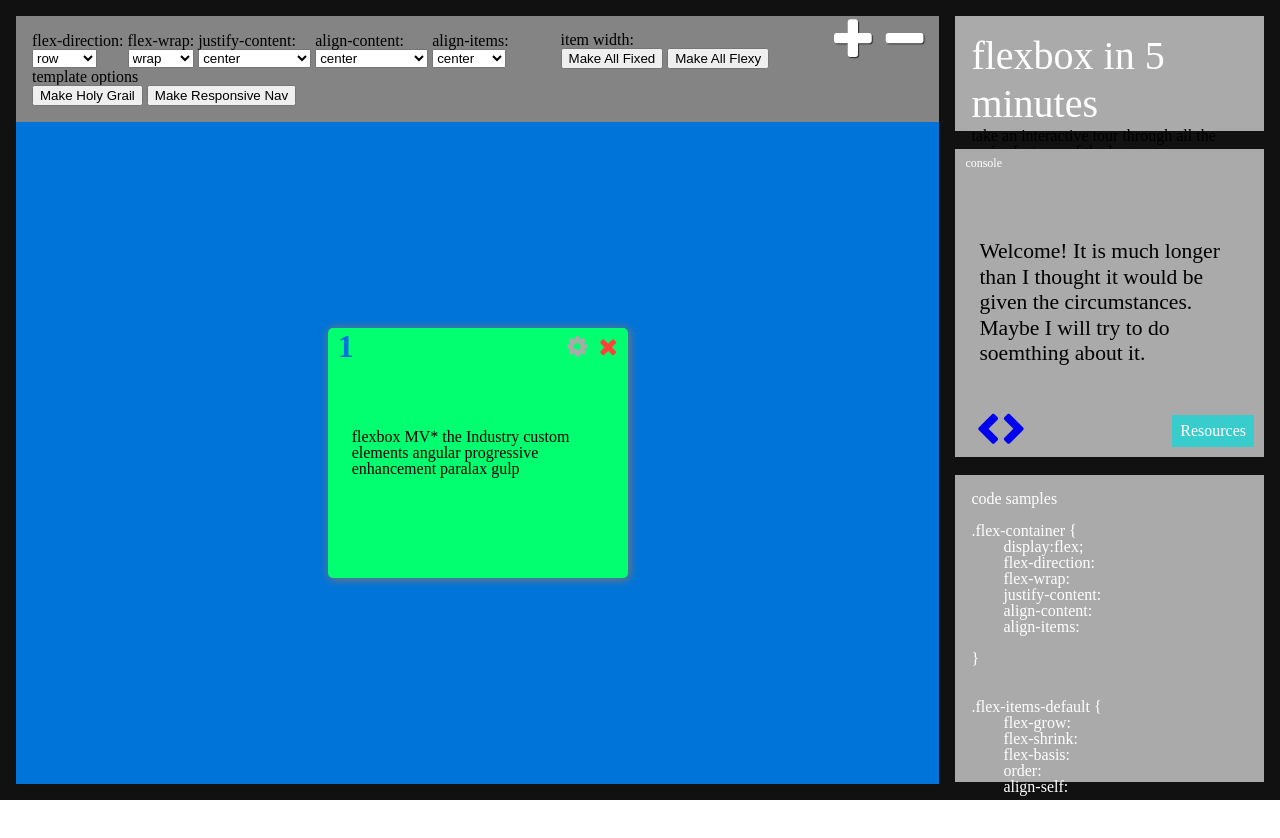
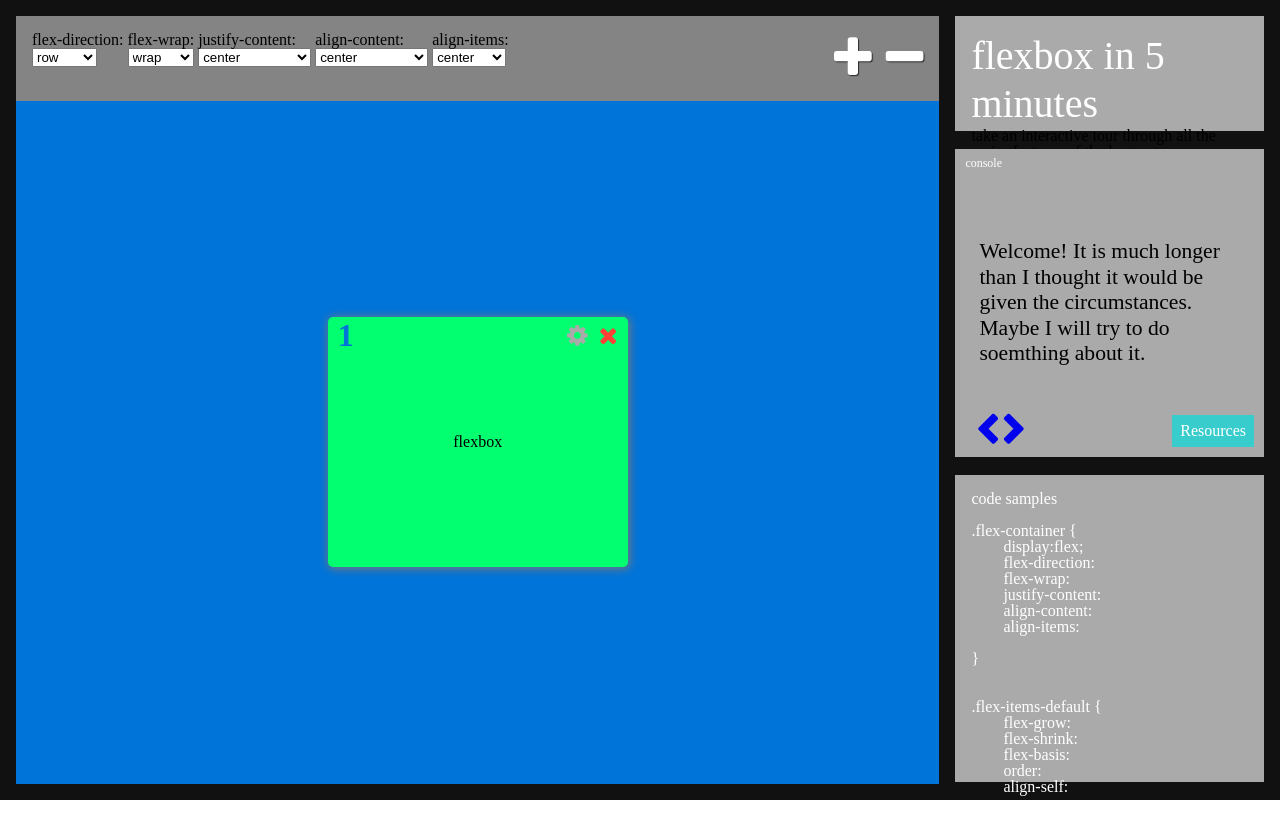
Before and after one commit to brycepj/flexbox, a website: page index.html in a window 1280 px wide. Both pictures are taken after a click on the link 852 px from the left and 46 px from the top of the page. Drawn offline with Linux system fonts and the light colour scheme.

Commit message:
last commit: 2014-03-11

```diff
--- a/index.html
+++ b/index.html
@@ -35,10 +35,7 @@
 <div id="flexbox-app" class="playground-ui">
 
 <div class="control-panel">
-        <div class="cs-add-remove">
-            <a class="cs-add" data-bind="click:newItem"><i class="fa fa-plus"></i></a>
-            <a class="cs-remove" data-bind="click:oneLessItem"><i class="fa fa-minus"></i></a>
-        </div>
+
         <div class="container-settings">
             <label >flex-direction: <select
                     data-bind="options:flexDirectionOptions, value:cPropsCurrent.flexDirection"></select> </label>
@@ -51,26 +48,12 @@
             <label>align-items: <select
                     data-bind="options:alignItemsOptions, value:cPropsCurrent.alignItems"></select> </label>
         </div>
-        <div data-bind="visible:true" class="item-defaults">
-            <h2>item width:</h2>
-            <button data-bind="click:makeAllFixed">Make All Fixed</button>
-            <button data-bind="click:makeAllFlexy">Make All Flexy</button>
-            <!--
-             <label for="">flex-grow: <input type="text" data-bind="value:iPropsDefault.flexGrow"></label>
-             <label for="">flex-shrink: <input type="text" data-bind="value:iPropsDefault.flexShrink"></label>
-             <label for="">flex-basis<input type="text" data-bind="value:iPropsDefault.flexBasis"></label>
-             <label for="">align-self: <select type="text"
-                                               data-bind="options:alignSelfOptions, value:iPropsDefault.alignSelf"></select></label>
-             <label for="">width: <input type="text" data-bind="value:iPropsDefault.width"></label>
 
-                         <button data-bind="click:resetItemProps, text:defaultBtnText">reset item defaults</button>
 
- -->
-        </div>
-        <div class="template-options">
-            <h2>template options</h2>
-            <button data-bind="click:makeHolyGrail">Make Holy Grail</button>
-            <button data-bind="click:responsiveNav">Make Responsive Nav</button>
+
+    <div class="cs-add-remove">
+            <a class="cs-add" data-bind="click:newItem"><i class="fa fa-plus"></i></a>
+            <a class="cs-remove" data-bind="click:oneLessItem"><i class="fa fa-minus"></i></a>
         </div>
     </div>
 
@@ -88,6 +71,8 @@
                 width:cPropsCurrent.width
                 }">
     </div>
+
+
 </div>
 <aside class="sidebar">
     <div class="masthead">
--- a/js/main.js
+++ b/js/main.js
@@ -17,22 +17,28 @@ var flexbox;
                     flexBasis: null,
                     alignSelf: null,
                     backgroundColor: "#01ff70",
-                    margin: "10px"
+                    margin: "10px",
+                    lorem: 1
                 }; }
                 if (props.content) {
                     props.viewSettings = false;
                     props.viewContent = true;
                 }
+                ;
+                if (typeof props.lorem === "undefined") {
+                    props.lorem = 1;
+                }
+                ;
+                if (props.content) {
+                    props.lorem = null;
+                }
+                ;
                 if (typeof props.isFlexyWidth === "undefined") {
                     props.isFlexyWidth = false;
                 }
                 ;
                 if (typeof props.isFixedWidth === "undefined") {
                     props.isFixedWidth = true;
-                }
-                ;
-                if (typeof props.content === "undefined") {
-                    props.content = "Lorem ipsum for the win";
                 }
                 ;
                 if (typeof props.height === "undefined") {
@@ -97,18 +103,27 @@ var flexbox;
                     margin: ko.observable(props.margin)
                 };
 
-                var lorem = new flexbox.model.devLorem(10);
-
-                this.content = ko.observable(lorem.text);
-
                 this.viewSettings = ko.observable(props.viewSettings);
                 this.viewContent = ko.observable(props.viewContent);
 
+                this.lorem = new flexbox.model.devLorem(props.lorem);
+
+                this.content = ko.computed(function () {
+                    var index = this.index();
+                    var lorem = this.lorem.text;
+
+                    var content = props.content;
+
+                    if (content) {
+                        return content;
+                    } else {
+                        return lorem;
+                    }
+                    ;
+                }, this);
+
                 this.isFixedWidth = ko.observable(props.isFixedWidth);
                 this.isFlexyWidth = ko.observable(props.isFlexyWidth);
-
-                var input = 4;
-                this.lorem = new flexbox.model.devLorem(input);
 
                 this.highlightFixed = ko.computed(function () {
                     if (this.isFixedWidth()) {
@@ -233,7 +248,7 @@ var flexbox;
                 this.wordCount = wordCount;
                 this.chosenWords = [];
                 this.text = "";
-                this.words = ['flexbox', 'device agnostic', 'breaks in ie6', 'paul irish', 'web standards', 'grok', 'crufty', 'angular', 'MV*', 'addy osmani', 'custom elements', 'paralax', 'performance budget', 'offline first', 'gulp', 'node', 'ie6 countdown', 'progressive enhancement', 'the Industry'];
+                this.words = ['flexbox', 'device agnostic', 'breaks in ie6', 'paul irish', 'web standards', 'grok', 'crufty', 'angular', 'MV*', 'addy osmani', 'custom elements', 'paralax', 'performance budget', 'offline first', 'gulp', 'node', 'ie6 countdown', 'progressive enhancement', 'the Industry', 'svg', 'machine code', 'rails', 'django', 'google', 'indexDB', 'webgl', 'ux/ui', 'tim kadlec', 'retina', 'fixed header', 'minimalist', 'simplicity is not the absense of clutter', 'QR codes', 'art directed blog posts', 'masonry', 'infinite scrolling', 'lazy load', 'mobile navigation toggle', 'api', 'spa', 'ember', 'backbone', 'mvc', 'require', 'the open web', 'server farm', 'bash', 'free as in beer', 'nosql', 'how long does it take to learn javascript', 'gui', 'fortran', 'server-side', 'back-end', 'groovy on grails', 'haskell', 'erlang', 'continuous integration', 'capistrano', 'typescript', 'coffeescript', 'google dart', 'yehuda katz'];
 
                 var min = 0;
                 var max = this.words.length;
@@ -306,6 +321,21 @@ var flexbox;
                     width: ko.observable("100%")
                 };
 
+                this.cPropsCurrent.alignItems.subscribe(function () {
+                    var newValue = this.cPropsCurrent.alignItems();
+                    var array = this.items();
+                    if (newValue === "stretch") {
+                        for (var i = 0; i < array.length; i++) {
+                            array[i].iPropsCurrent.height(null);
+                        }
+                        this.cPropsCurrent.alignContent('stretch');
+                    } else {
+                        for (var i = 0; i < array.length; i++) {
+                            array[i].iPropsCurrent.height('250px');
+                        }
+                    }
+                }, this);
+
                 this.flexDirectionOptions = ['row', 'column'];
                 this.flexWrapOptions = ['wrap', 'nowrap'];
                 this.justifyContentOptions = ['flex-start', 'flex-end', 'center', 'space-between', 'space-around'];
@@ -371,11 +401,9 @@ var flexbox;
             };
 
             FlexContainer.prototype.makeHolyGrail = function () {
-                var text = "The main idea behind the flex layout is to give the container the ability to alter its items' width/height (and order) to best fill the available space (mostly to accomodate to all kind of display devices and screen sizes). A flex container expands items to fill available free space, or shrinks them to prevent overflow.";
-                var text2 = text + text + text;
                 var index = this.getItemIndex();
                 this.items([]);
-                this.items.push(new flexbox.model.FlexItem(this, index++, { isFlexyWidth: true, flexGrow: "1", flexShrink: "0", flexBasis: "98%", alignSelf: "center", height: "140px", content: "HEADER" }), new flexbox.model.FlexItem(this, index++, { isFlexyWidth: true, flexGrow: "1", flexShrink: "0", flexBasis: "200px", height: "auto", content: text2 }), new flexbox.model.FlexItem(this, index++, { isFlexyWidth: true, flexGrow: "1", flexShrink: "0", flexBasis: "200px", height: "auto", content: text }), new flexbox.model.FlexItem(this, index++, { isFlexyWidth: true, flexGrow: "1", flexShrink: "0", flexBasis: "200px", height: "auto", content: text2 }), new flexbox.model.FlexItem(this, index++, { isFlexyWidth: true, flexGrow: "1", flexShrink: "0", flexBasis: "98%", alignSelf: "center", height: "140px", content: "FOOTER" }));
+                this.items.push(new flexbox.model.FlexItem(this, index++, { isFlexyWidth: true, flexGrow: "1", flexShrink: "0", flexBasis: "98%", alignSelf: "center", height: "140px", content: "HEADER" }), new flexbox.model.FlexItem(this, index++, { viewContent: true, viewSettings: false, isFlexyWidth: true, flexGrow: "1", flexShrink: "0", flexBasis: "200px", height: "auto", lorem: 100 }), new flexbox.model.FlexItem(this, index++, { viewContent: true, viewSettings: false, isFlexyWidth: true, flexGrow: "1", flexShrink: "0", flexBasis: "200px", height: "auto", lorem: 100 }), new flexbox.model.FlexItem(this, index++, { viewContent: true, viewSettings: false, isFlexyWidth: true, flexGrow: "1", flexShrink: "0", flexBasis: "200px", height: "auto", lorem: 100 }), new flexbox.model.FlexItem(this, index++, { isFlexyWidth: true, flexGrow: "1", flexShrink: "0", flexBasis: "98%", alignSelf: "center", height: "140px", content: "FOOTER" }));
 
                 this.cPropsCurrent.alignItems("stretch");
             };
--- a/scss/modules/_container-settings.scss
+++ b/scss/modules/_container-settings.scss
@@ -14,13 +14,13 @@
 
 
 .cs-add-remove {
-	float:right;
+
 }
 .cs-add, .cs-remove {
-	display:inline-block;
+
 
 	& i {
-		@include font-size(3,1);
+		@include font-size(3,3.3);
 		color:$white;
 		text-shadow:1px 1px 1px darken($gray,50%);
 		transition:color .2s ease;
--- a/scss/modules/_control-panel.scss
+++ b/scss/modules/_control-panel.scss
@@ -1,4 +1,9 @@
 .control-panel {
+	display:flex;
+	flex-direction:row;
+	flex-wrap:wrap;
+	justify-content:space-between;
+	align-content:center;
 	width:100%;
 	padding:1em;
 	flex-grow:1;
--- a/ts/model/Item.ts
+++ b/ts/model/Item.ts
@@ -30,13 +30,15 @@ module flexbox {
                 flexBasis: null,
                 alignSelf: null,
                 backgroundColor: "#01ff70",
-                margin: "10px"
+                margin: "10px",
+                lorem:1
 
             }) {
-                if (props.content) { props.viewSettings = false; props.viewContent = true; }
+                if (props.content) { props.viewSettings = false; props.viewContent = true; };
+                if (typeof props.lorem === "undefined") { props.lorem = 1; };
+                if (props.content) {props.lorem = null;};
                 if (typeof props.isFlexyWidth === "undefined") { props.isFlexyWidth = false };
                 if (typeof props.isFixedWidth === "undefined") { props.isFixedWidth = true };
-                if (typeof props.content === "undefined") { props.content = "Lorem ipsum for the win"; };
                 if (typeof props.height === "undefined") { props.height = "250px" };
                 if (typeof props.width === "undefined") { props.width = "300px" };
                 if (typeof props.order === "undefined") { props.order = null };
@@ -45,6 +47,8 @@ module flexbox {
                 if (typeof props.flexBasis === "undefined" && props.isFixedWidth) { props.flexBasis = null };
                 if (typeof props.backgroundColor === "undefined") { props.backgroundColor = "#01ff70" };
                 if (typeof props.margin === "undefined") { props.margin = "10px" };
+
+
 
                 if (props.isFlexyWidth) {
                     props.isFixedWidth = false;
@@ -77,21 +81,25 @@ module flexbox {
                     margin: ko.observable(props.margin)
                 };
 
-                var lorem = new flexbox.model.devLorem(10);
 
-
-                this.content = ko.observable(lorem.text);
 
                 this.viewSettings = ko.observable(props.viewSettings);
                 this.viewContent = ko.observable(props.viewContent);
 
+                this.lorem = new flexbox.model.devLorem(props.lorem);
+
+                this.content = ko.computed(function(){
+                    var index = this.index();
+                    var lorem = this.lorem.text;
+
+                    var content = props.content;
+
+                    if (content) {return content;} else {return lorem;};
+                },this);
+
+
                 this.isFixedWidth = ko.observable(props.isFixedWidth);
                 this.isFlexyWidth = ko.observable(props.isFlexyWidth);
-
-
-                var input = 4;
-                this.lorem = new flexbox.model.devLorem(input);
-
 
 
                 this.highlightFixed = ko.computed(function() {
--- a/ts/model/ItemProps.ts
+++ b/ts/model/ItemProps.ts
@@ -3,6 +3,7 @@ module flexbox {
     export module model {
 
         export interface ItemProps {
+            lorem?:number;
             viewSettings?:boolean;
             viewContent?:boolean;
             content?:string;
--- a/ts/model/Lorem.ts
+++ b/ts/model/Lorem.ts
@@ -14,7 +14,7 @@ module flexbox {
                 this.wordCount = wordCount;
                 this.chosenWords = [];
                 this.text = "";
-                this.words = ['flexbox','device agnostic', 'breaks in ie6', 'paul irish', 'web standards', 'grok', 'crufty', 'angular', 'MV*', 'addy osmani','custom elements', 'paralax', 'performance budget', 'offline first', 'gulp', 'node', 'ie6 countdown', 'progressive enhancement', 'the Industry'];
+                this.words = ['flexbox','device agnostic', 'breaks in ie6', 'paul irish', 'web standards', 'grok', 'crufty', 'angular', 'MV*', 'addy osmani','custom elements', 'paralax', 'performance budget', 'offline first', 'gulp', 'node', 'ie6 countdown', 'progressive enhancement', 'the Industry','svg','machine code','rails','django','google','indexDB','webgl','ux/ui','tim kadlec','retina','fixed header','minimalist','simplicity is not the absense of clutter','QR codes','art directed blog posts','masonry','infinite scrolling','lazy load','mobile navigation toggle', 'api','spa','ember','backbone','mvc','require','the open web','server farm', 'bash','free as in beer','nosql','how long does it take to learn javascript', 'gui','fortran','server-side','back-end', 'groovy on grails','haskell','erlang','continuous integration','capistrano','typescript','coffeescript','google dart','yehuda katz'];
 
                 //random word,choose random number between 0 and words.length. get it's value from the array, push it to another array
                 //create new, passing in index, from Item.ts, return string array.joi
--- a/ts/view/Container.ts
+++ b/ts/view/Container.ts
@@ -70,6 +70,24 @@ module flexbox {
                     width: ko.observable("100%")
 
                 };
+
+                this.cPropsCurrent.alignItems.subscribe(function() {
+                    var newValue = this.cPropsCurrent.alignItems();
+                    var array = this.items();
+                    if (newValue === "stretch") {
+                        for (var i = 0; i < array.length; i++) {
+                            array[i].iPropsCurrent.height(null);
+
+                        }
+                        this.cPropsCurrent.alignContent('stretch');
+                    } else {
+                        for (var i = 0; i < array.length; i++) {
+                            array[i].iPropsCurrent.height('250px');
+
+                        }
+                    }
+
+                },this);
 
                 this.flexDirectionOptions = ['row', 'column'];
                 this.flexWrapOptions = ['wrap', 'nowrap'];
@@ -152,18 +170,17 @@ module flexbox {
             }
 
             makeHolyGrail(): void {
-                var text = "The main idea behind the flex layout is to give the container the ability to alter its items' width/height (and order) to best fill the available space (mostly to accomodate to all kind of display devices and screen sizes). A flex container expands items to fill available free space, or shrinks them to prevent overflow.";
-                var text2 = text + text + text;
+
                 var index = this.getItemIndex();
                 this.items([]);
                 this.items.push(
                     new flexbox.model.FlexItem(this, index++, { isFlexyWidth: true, flexGrow: "1", flexShrink: "0", flexBasis: "98%", alignSelf: "center", height: "140px", content: "HEADER" }),
 
-                    new flexbox.model.FlexItem(this, index++, { isFlexyWidth: true, flexGrow: "1", flexShrink: "0", flexBasis: "200px", height: "auto", content: text2 }),
+                    new flexbox.model.FlexItem(this, index++, { viewContent: true, viewSettings: false, isFlexyWidth: true, flexGrow: "1", flexShrink: "0", flexBasis: "200px", height: "auto", lorem: 100 }),
 
-                    new flexbox.model.FlexItem(this, index++, { isFlexyWidth: true, flexGrow: "1", flexShrink: "0", flexBasis: "200px", height: "auto", content: text }),
+                    new flexbox.model.FlexItem(this, index++, { viewContent: true, viewSettings: false, isFlexyWidth: true, flexGrow: "1", flexShrink: "0", flexBasis: "200px", height: "auto", lorem: 100 }),
 
-                    new flexbox.model.FlexItem(this, index++, { isFlexyWidth: true, flexGrow: "1", flexShrink: "0", flexBasis: "200px", height: "auto", content: text2 }),
+                    new flexbox.model.FlexItem(this, index++, { viewContent: true, viewSettings: false, isFlexyWidth: true, flexGrow: "1", flexShrink: "0", flexBasis: "200px", height: "auto", lorem: 100 }),
 
                     new flexbox.model.FlexItem(this, index++, { isFlexyWidth: true, flexGrow: "1", flexShrink: "0", flexBasis: "98%", alignSelf: "center", height: "140px", content: "FOOTER" })
                     );
```
Also changed, not shown: css/build/prefixed/style.css, css/build/style.css.
